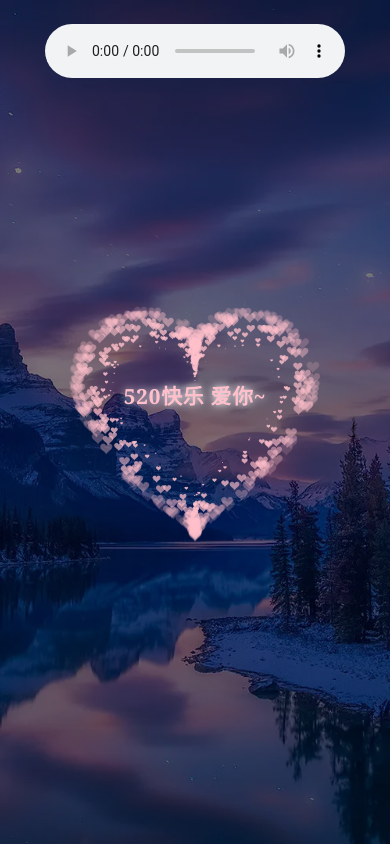
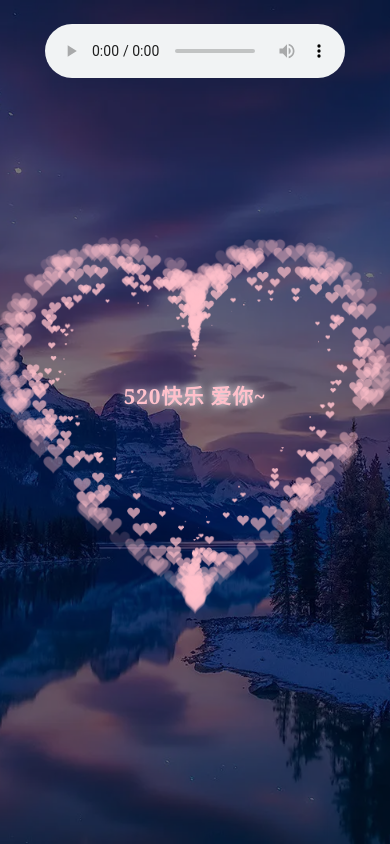
Before and after one commit to SimonLiu296/520OnePage, a plain HTML site: page index.html in a window 390 px wide. Drawn offline with Linux system fonts and the light colour scheme.

Commit message:
Update style.css

```diff
--- a/style.css
+++ b/style.css
@@ -68,7 +68,7 @@ audio,
 @media screen and (max-width: 450px) {
     #lovexf {
         /* .5 指的是再原始大小上缩放一半 */
-        zoom: .5;
+        zoom: .8;
         /* .3 就是缩放 3/10 */
         /* zoom: .3; */
         /* 大家自己尝试 */
```
